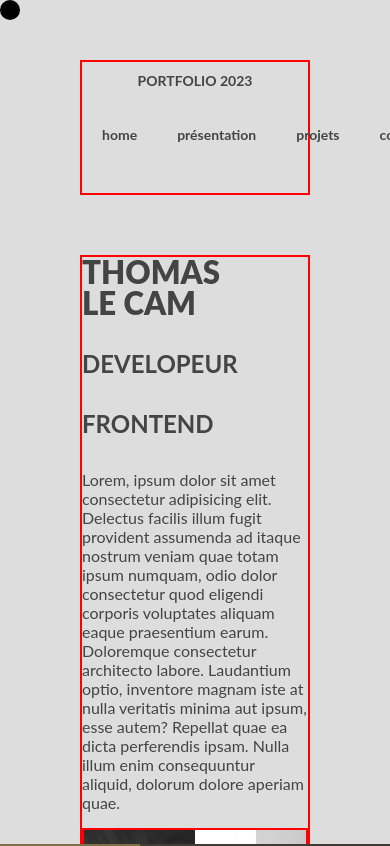
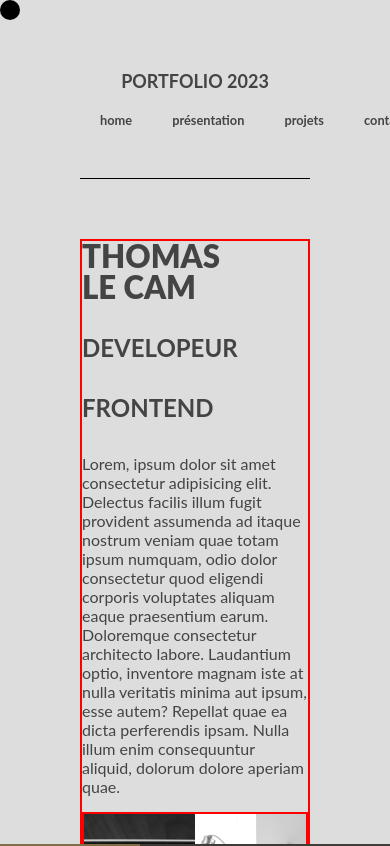
Before and after one commit to ThomasdevLC/portfolio_02, a React (Create React App) app: page / in a window 390 px wide. Shown: the top 846 px of the page. Built offline with nearby package versions, Linux system fonts and the light colour scheme.

Commit message:
media query header 2

```diff
--- a/src/components/header/Header.jsx
+++ b/src/components/header/Header.jsx
@@ -5,7 +5,7 @@ import { HashLink as Link } from "react-router-hash-link";
 const Header = () => {
   return (
     <div className="header">
-      <nav className="header__nav br">
+      <nav className="header__nav ">
         <div className="header__nav__title"> PORTFOLIO 2023</div>
         <div className="header__nav__menu">
           <Link to="#home">
--- a/src/components/header/Header.scss
+++ b/src/components/header/Header.scss
@@ -12,7 +12,7 @@
     justify-content: space-between;
     padding-bottom: 40px;
     border-bottom: 1px solid black;
-    @include mixin.sm-lt {
+    @include mixin.md-lt {
       flex-direction: column;
     }
 
@@ -22,9 +22,6 @@
       padding: 10px 15px;
 
       @include mixin.md-lt {
-        font-size: 14px;
-      }
-      @include mixin.sm-lt {
         display: flex;
         justify-content: center;
       }
@@ -36,7 +33,11 @@
       justify-content: space-between;
       list-style: none;
       font-weight: 700;
-      font-size: 14px;
+      font-size: 1rem;
+
+      @include mixin.xs {
+        font-size: 0.8rem;
+      }
 
       &__item {
         margin-left: 0px;
@@ -48,7 +49,10 @@
 
 .number {
   opacity: 0;
-  font-size: 12px;
+  font-size: 0.8rem;
+  @include mixin.xs {
+    display: none;
+  }
 }
 
 #homeNav:hover {
--- a/src/pages/homeTest/HomeTest.scss
+++ b/src/pages/homeTest/HomeTest.scss
@@ -33,6 +33,10 @@
       "text text  "
       "image-one image-two"
       "image-three image-four";
+
+    @include mixin.xs {
+      margin-top: 10px;
+    }
   }
 
   &__text {
--- a/src/pages/works/groupomania/Groupomania.jsx
+++ b/src/pages/works/groupomania/Groupomania.jsx
@@ -9,8 +9,8 @@ import "./Groupomania.scss";
 const Groupomania = () => {
   return (
     <>
-      <Header />
       <div className="container">
+        <Header />
         <img
           className="container__logo"
           src={logo}
```
